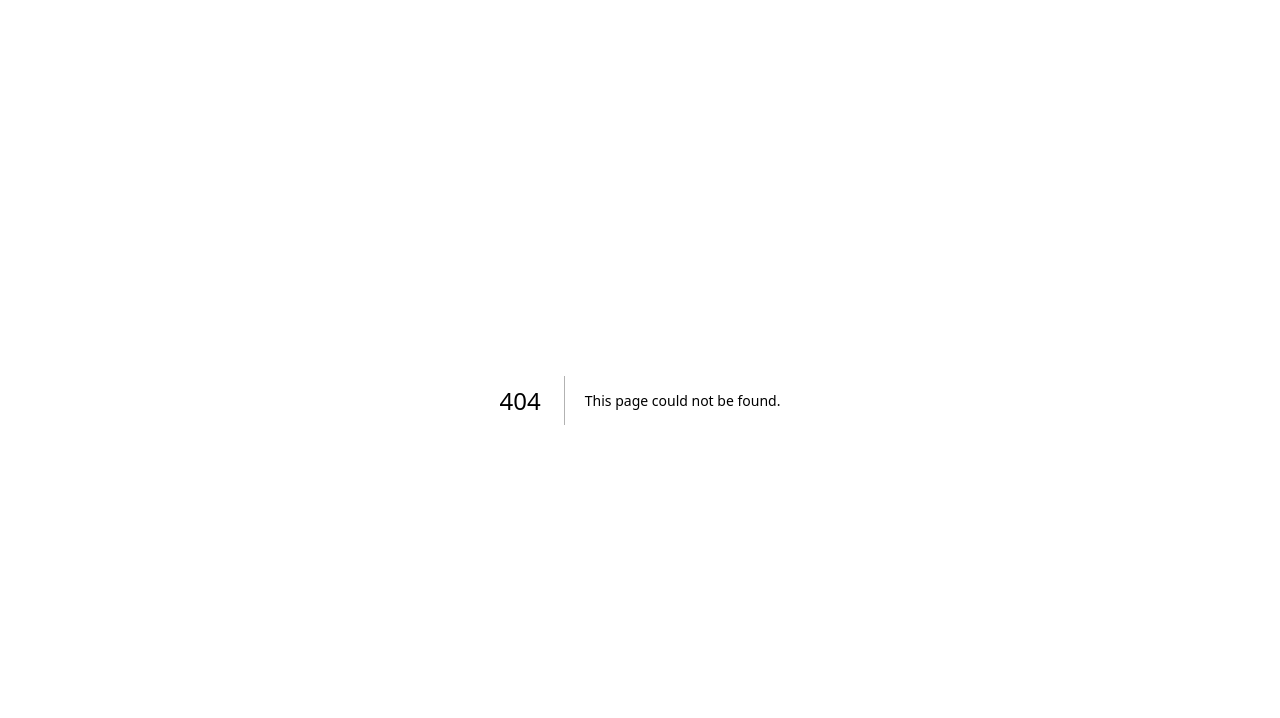
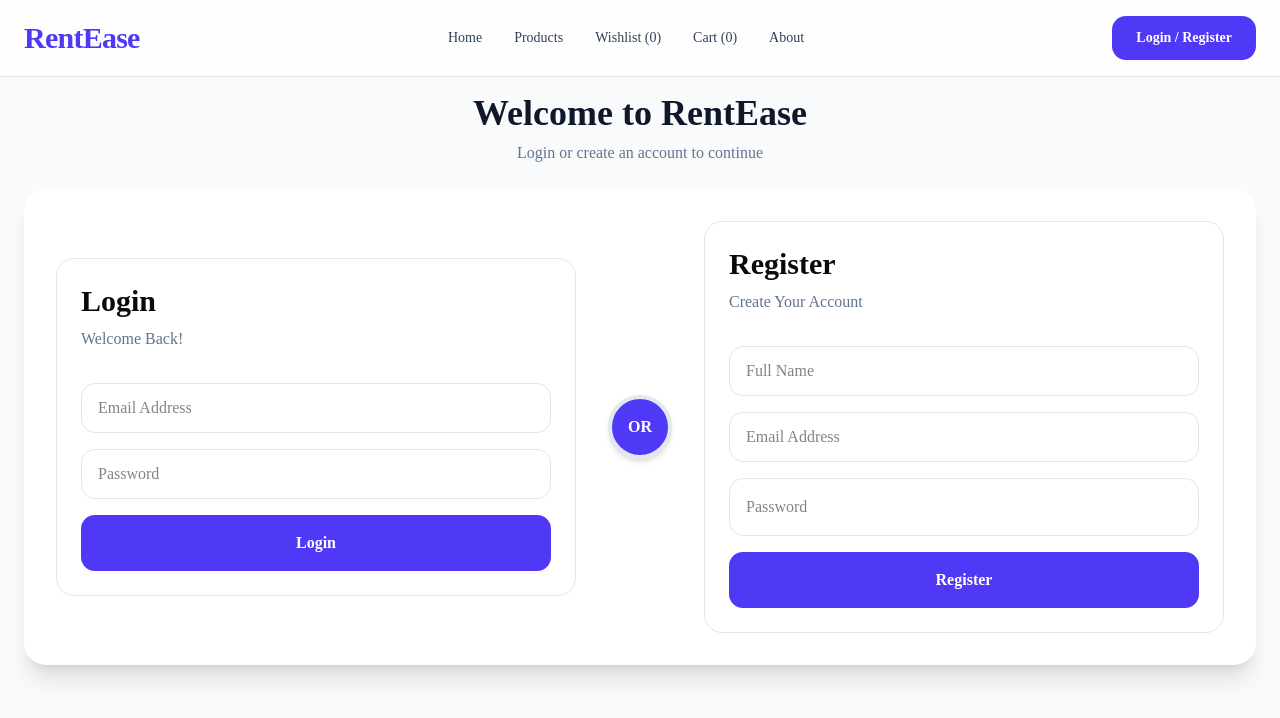
Before and after one commit to mahfuzalamttt/rentease, a Next.js app: page /auth in a window 1280 px wide. Before the commit this address had no page. Shown: the top 718 px of the page. Built offline with nearby package versions, Linux system fonts and the light colour scheme.

Commit message:
Complete rental flow with auth and success page

```diff
--- /dev/null
+++ b/app/auth/page.tsx
@@ -0,0 +1,116 @@
+"use client";
+
+import Navbar from "@/components/navbar";
+
+export default function AuthPage() {
+  return (
+    <main className="min-h-screen bg-slate-50">
+      <Navbar />
+
+      <section className="mx-auto max-w-7xl px-6 py-4">
+
+        <h1 className="mb-2 text-center text-4xl font-bold text-slate-900">
+          Welcome to RentEase
+        </h1>
+
+        <p className="mb-6 text-center text-slate-500">
+          Login or create an account to continue
+        </p>
+
+        <div className="rounded-3xl bg-white p-8 shadow-xl">
+
+          <div className="grid items-center gap-8 lg:grid-cols-[1fr_auto_1fr]">
+
+            {/* Login */}
+
+            <div className="rounded-2xl border border-slate-200 p-6">
+
+              <h2 className="text-3xl font-bold">
+                Login
+              </h2>
+
+              <p className="mt-2 text-slate-500">
+                Welcome Back!
+              </p>
+
+              <div className="mt-8 space-y-4">
+
+                <input
+                  type="email"
+                  placeholder="Email Address"
+                  className="w-full rounded-xl border px-4 py-3 outline-none focus:border-indigo-500"
+                />
+
+                <input
+                  type="password"
+                  placeholder="Password"
+                  className="w-full rounded-xl border px-4 py-3 outline-none focus:border-indigo-500"
+                />
+
+                <button className="w-full rounded-xl bg-indigo-600 py-4 text-white transition hover:bg-indigo-700 font-bold">
+                  Login
+                </button>
+
+              </div>
+
+            </div>
+
+            {/* OR */}
+
+            <div className="flex items-center justify-center">
+
+              <div className="flex h-16 w-16 items-center justify-center rounded-full border-4 border-slate-200 bg-indigo-600 font-bold text-white shadow-md">
+                OR
+              </div>
+
+            </div>
+
+            {/* Register */}
+
+            <div className="rounded-2xl border border-slate-200 p-6">
+
+              <h2 className="text-3xl font-bold">
+                Register
+              </h2>
+
+              <p className="mt-2 text-slate-500">
+                Create Your Account
+              </p>
+
+              <div className="mt-8 space-y-4">
+
+                <input
+                  type="text"
+                  placeholder="Full Name"
+                  className="w-full rounded-xl border px-4 py-3 outline-none focus:border-indigo-500"
+                />
+
+                <input
+                  type="email"
+                  placeholder="Email Address"
+                  className="w-full rounded-xl border px-4 py-3 outline-none focus:border-indigo-500"
+                />
+
+                <input
+                  type="password"
+                  placeholder="Password"
+                  className="w-full rounded-xl border p-4 outline-none focus:border-indigo-500"
+                />
+
+                <button className="w-full rounded-xl bg-indigo-600 py-4 text-white transition hover:bg-indigo-700 font-bold">
+                  Register
+                </button>
+
+              </div>
+
+            </div>
+
+          </div>
+
+        </div>
+
+      </section>
+
+    </main>
+  );
+}
--- a/app/checkout/page.tsx
+++ b/app/checkout/page.tsx
@@ -1,5 +1,6 @@
 "use client";
 
+import Link from "next/link";
 import Navbar from "@/components/navbar";
 import { useEffect, useState } from "react";
 
@@ -241,9 +242,12 @@ export default function CheckoutPage() {
 
               </div>
 
-              <button className="mt-8 w-full rounded-xl bg-indigo-600 py-4 text-white transition hover:bg-indigo-700">
+              <Link
+                href="/success"
+                className="mt-8 block w-full rounded-xl bg-indigo-600 py-4 text-center text-white transition hover:bg-indigo-700"
+              >
                 Confirm Rental
-              </button>
+              </Link>
 
             </div>
 
--- a/app/products/[id]/page.tsx
+++ b/app/products/[id]/page.tsx
@@ -1,6 +1,7 @@
 import Link from "next/link";
 import Navbar from "@/components/navbar";
 import WishlistButton from "@/components/WishlistButton";
+import AddToCartButton from "@/components/AddToCartButton";
 
 const products = [
   {
@@ -98,7 +99,7 @@ export default async function ProductDetailPage({
                 Features
               </h3>
 
-              <ul className="mt-4 flex flex-wrap gap-10">
+              <ul className="mt-4 flex flex-wrap gap-3">
 
                 {product.features.map((feature) => (
                   <li
@@ -155,9 +156,9 @@ export default async function ProductDetailPage({
 
             <div className="mt-10 flex gap-4">
 
-              <button className="rounded-xl bg-indigo-600 px-8 py-4 text-white transition hover:bg-indigo-700">
-                Rent Now
-              </button>
+              <AddToCartButton
+                productId={product.id}
+              />
 
               <WishlistButton
                 productId={product.id}
--- a/app/products/page.tsx
+++ b/app/products/page.tsx
@@ -307,9 +307,16 @@ export default function ProductsPage() {
                       ? "✅ Added to Cart"
                       : "🛒 Add to Cart"}
                   </button>
-                  <button className="mt-6 w-full rounded-xl bg-indigo-600 px-4 py-3 text-white transition hover:bg-indigo-700">
-                    Rent Now
-                  </button>
+                  <div className="mt-6">
+
+                    <Link
+                      href={`/products/${product.id}`}
+                      className="block w-full rounded-xl bg-indigo-600 py-3 text-center text-white transition hover:bg-indigo-700"
+                    >
+                      View Details
+                    </Link>
+
+                  </div>
 
                 </div>
 
--- /dev/null
+++ b/app/success/page.tsx
@@ -0,0 +1,53 @@
+import Link from "next/link";
+import Navbar from "@/components/navbar";
+
+export default function SuccessPage() {
+  return (
+    <main className="min-h-screen bg-slate-50">
+
+      <Navbar />
+
+      <section className="flex min-h-[80vh] items-center justify-center px-6">
+
+        <div className="max-w-2xl text-center">
+
+          <div className="text-8xl">
+            🎉
+          </div>
+
+          <h1 className="mt-6 text-5xl font-bold text-slate-900">
+            Rental Confirmed!
+          </h1>
+
+          <p className="mt-6 text-lg text-slate-600">
+            Thank you for choosing RentEase.
+            Your rental request has been submitted
+            successfully and our team will contact
+            you soon.
+          </p>
+
+          <div className="mt-10 flex justify-center gap-4">
+
+            <Link
+              href="/products"
+              className="rounded-xl bg-indigo-600 px-8 py-4 text-white transition hover:bg-indigo-700"
+            >
+              Browse More Products
+            </Link>
+
+            <Link
+              href="/"
+              className="rounded-xl border border-slate-300 bg-white px-8 py-4 transition hover:bg-slate-100"
+            >
+              Back to Home
+            </Link>
+
+          </div>
+
+        </div>
+
+      </section>
+
+    </main>
+  );
+}
--- /dev/null
+++ b/components/AddToCartButton.tsx
@@ -0,0 +1,65 @@
+"use client";
+
+import { useEffect, useState } from "react";
+
+export default function AddToCartButton({
+  productId,
+}: {
+  productId: number;
+}) {
+  const [isAdded, setIsAdded] = useState(false);
+
+  useEffect(() => {
+    const savedCart = localStorage.getItem("cart");
+
+    if (savedCart) {
+      const cart = JSON.parse(savedCart);
+
+      setIsAdded(cart.includes(productId));
+    }
+  }, [productId]);
+
+  const handleCart = () => {
+  const savedCart = localStorage.getItem("cart");
+
+  let cart: number[] = savedCart
+    ? JSON.parse(savedCart)
+    : [];
+
+  if (cart.includes(productId)) {
+    cart = cart.filter(
+      (id) => id !== productId
+    );
+
+    setIsAdded(false);
+  } else {
+    cart.push(productId);
+
+    setIsAdded(true);
+  }
+
+  localStorage.setItem(
+    "cart",
+    JSON.stringify(cart)
+  );
+
+  window.dispatchEvent(
+    new Event("cartUpdated")
+  );
+};
+
+  return (
+    <button
+      onClick={handleCart}
+      className={`rounded-xl px-8 py-4 text-white transition ${
+        isAdded
+          ? "bg-green-600"
+          : "bg-indigo-600 hover:bg-indigo-700"
+      }`}
+    >
+      {isAdded
+        ? "✅ Added to Cart"
+        : "🛒 Add to Cart"}
+    </button>
+  );
+}
--- a/components/navbar.tsx
+++ b/components/navbar.tsx
@@ -115,9 +115,11 @@ export default function Navbar() {
         </ul>
 
         {/* Desktop Button */}
-        <button className="hidden rounded-xl bg-indigo-600 px-6 py-3 text-sm font-medium text-white transition hover:bg-indigo-700 md:block">
-          Login
-        </button>
+        <Link href="/auth">
+          <button className="hidden rounded-xl bg-indigo-600 px-6 py-3 text-sm font-bold text-white transition hover:bg-indigo-700 md:block">
+            Login / Register
+          </button>
+        </Link>
 
         {/* Mobile Menu Button */}
         <button
@@ -165,9 +167,12 @@ export default function Navbar() {
               </Link>
             </li>
 
-            <button className="w-full rounded-xl bg-indigo-600 px-6 py-3 text-white">
-              Login
-            </button>
+            <Link
+              href="/auth">
+              <button className="w-full rounded-xl bg-indigo-600 px-6 py-3 text-white font-bold" >
+                Login / Register
+                </button>
+            </Link>
 
           </ul>
 
```
